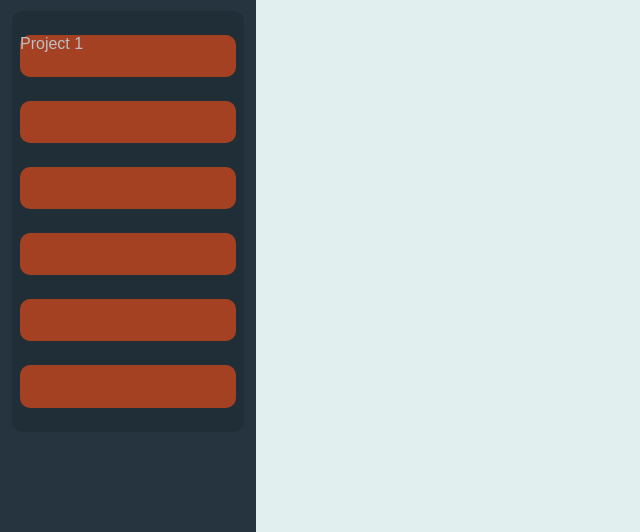
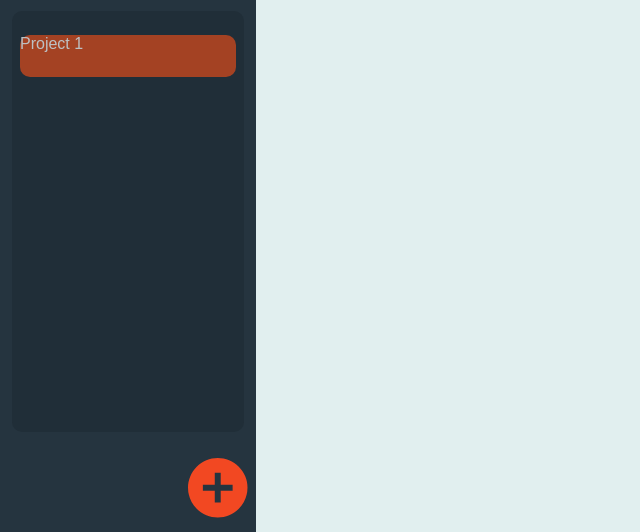
Before and after one commit to Beagle125/Project-To-Do-List, a website built with webpack: page src/template.html in a window 1280 px wide. Shown: the part 268-800 px from the top of the page, without its empty margins (0-640 px from the left). Built offline with nearby package versions, Linux system fonts and the light colour scheme; a web font is replaced by a local one.

Commit message:
Add the addBtn to the sidebar

```diff
--- a/src/styles.css
+++ b/src/styles.css
@@ -82,8 +82,23 @@ html, body{
   width: 100%;
 }
 
+#sidebar .addBtn{
+  align-self: center;
+  grid-row: 3 / 4;
+  height: auto;
+  justify-self: end;
+  margin-right: 8px;
+}
+
 /*Scrollable Styles and Logic*/
 .scrollable{
   width: 100%;
   overflow-y: auto;
 }
+
+/* Add btn Styles*/
+.addBtn{
+  border: 0;
+  height: auto;
+  width: 60px;
+}
--- a/src/template.html
+++ b/src/template.html
@@ -14,18 +14,9 @@
                 <p>Projects</p>
                 <div class="scrollable">
                     <div class="projectItem">Project 1</div>
-                    <div class="projectItem"></div>
-                    <div class="projectItem"></div>
-                    <div class="projectItem"></div>
-                    <div class="projectItem"></div>
-                    <div class="projectItem"></div>
-                    <div class="projectItem"></div>
-                    <div class="projectItem"></div>
-                    <div class="projectItem"></div>
-                    <div class="projectItem"></div>
                 </div>
             </div>
-            <div></div>
+            <img class="addBtn" src="../static/add.svg">
         </div>
     </div>
 </body>
```
Also changed, not shown: static/add.svg (added).
